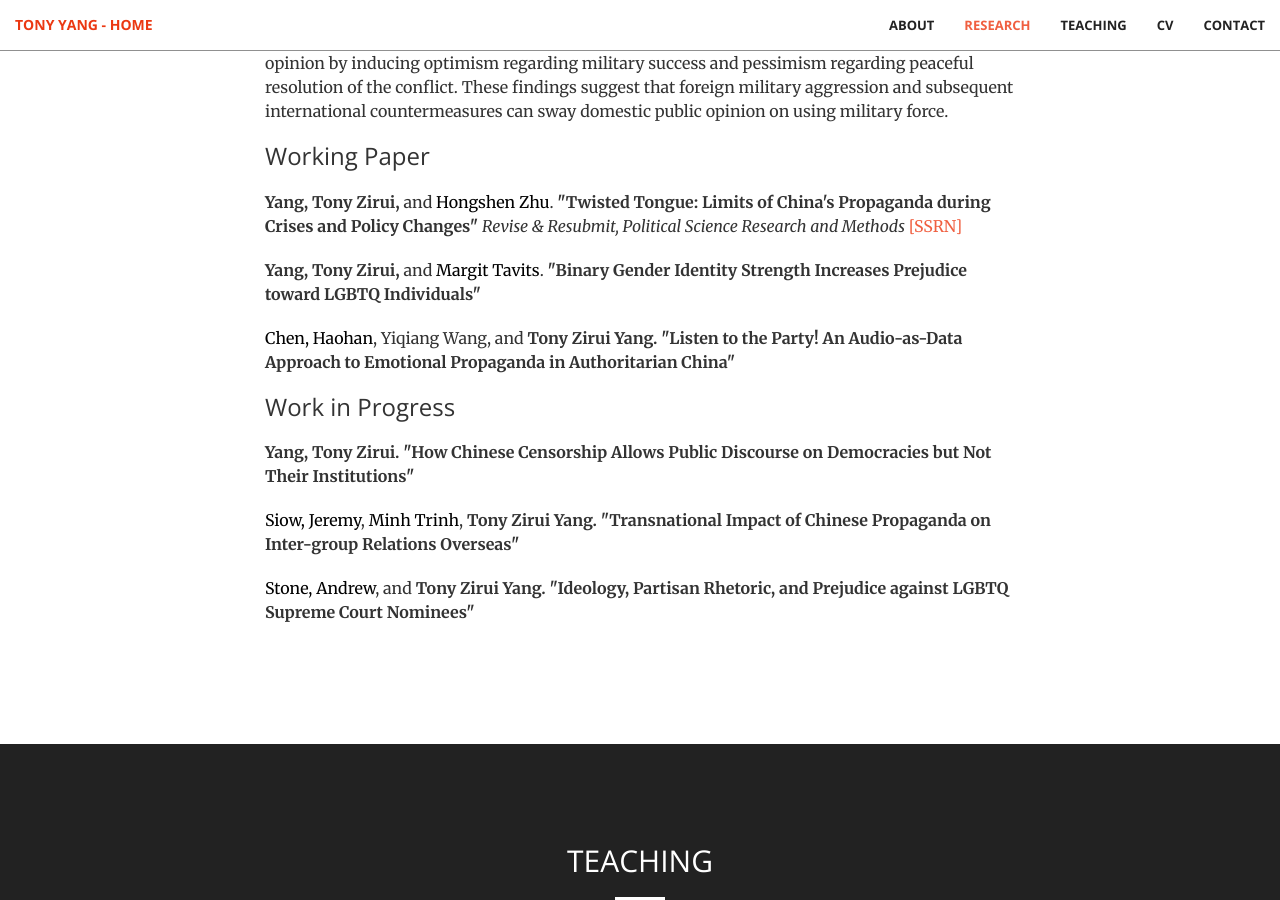
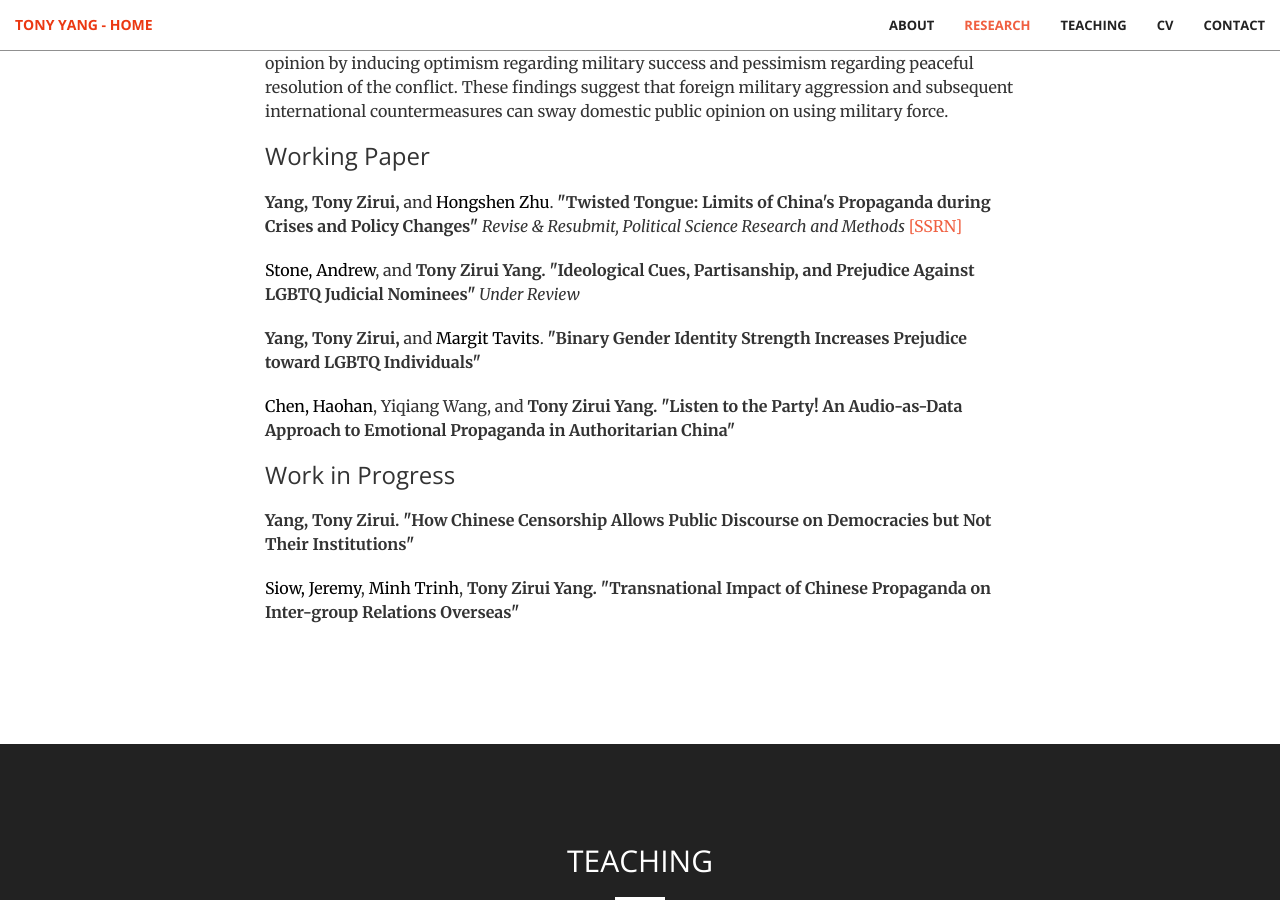
Before and after one commit to tonyhsfz/website, a Jekyll site: the page built from index.html, in a window 1280 px wide and 900 px high, scrolled down 3199 px. Built offline with Jekyll 4.4.1, drawn with Linux system fonts in a browser that asks for light colours.

Commit message:
Update publication.html

```diff
--- a/_includes/publication.html
+++ b/_includes/publication.html
@@ -52,6 +52,7 @@ Censorship in authoritarian regimes has traditionally been understood as a repre
 
                 <p><b> Yang, Tony Zirui,</b> and <a href="https://hongshenzhu.org/" style="color: black;">Hongshen Zhu</a>. <b>"Twisted Tongue: Limits of China's Propaganda during Crises and Policy Changes" </b> <i>Revise & Resubmit, Political Science Research and Methods</i>
                 <a href="https://papers.ssrn.com/sol3/papers.cfm?abstract_id=4589500">[SSRN]</a> </p>
+                                        <p>  <a href="https://www.andrewrstone.com/" style="color: black;">Stone, Andrew</a>, and <b> Tony Zirui Yang. "Ideological Cues, Partisanship, and Prejudice Against LGBTQ Judicial Nominees"</b> <i>Under Review</i> </p>
                 <p><b>  Yang, Tony Zirui,</b> and <a href="https://sites.wustl.edu/mtavits/" style="color: black;">Margit Tavits</a>. <b>"Binary Gender Identity Strength Increases Prejudice toward LGBTQ Individuals" </b></p>
                 <p> <a href="https://haohanchen.github.io/" style="color: black;">Chen, Haohan</a>, Yiqiang Wang, and <b> Tony Zirui Yang. "Listen to the Party! An Audio-as-Data Approach to Emotional Propaganda in Authoritarian China" </b></p>
   <p></p>
@@ -60,7 +61,6 @@ Censorship in authoritarian regimes has traditionally been understood as a repre
                     <p></p>
                     <p><b> Yang, Tony Zirui. "How Chinese Censorship Allows Public Discourse on Democracies but Not Their Institutions"  </b></p>
                     <p>  <a href="https://sites.google.com/view/jeremysiow" style="color: black;">Siow, Jeremy</a>, <a href="https://www.mdtrinh.com/" style="color: black;">Minh Trinh</a>, <b> Tony Zirui Yang. "Transnational Impact of Chinese Propaganda on Inter-group Relations Overseas" </b></p>
-                    <p>  <a href="https://www.andrewrstone.com/" style="color: black;">Stone, Andrew</a>, and <b> Tony Zirui Yang. "Ideology, Partisan Rhetoric, and Prejudice against LGBTQ Supreme Court Nominees"</b></p>
                 </div>
         </div>
     </div>
```
